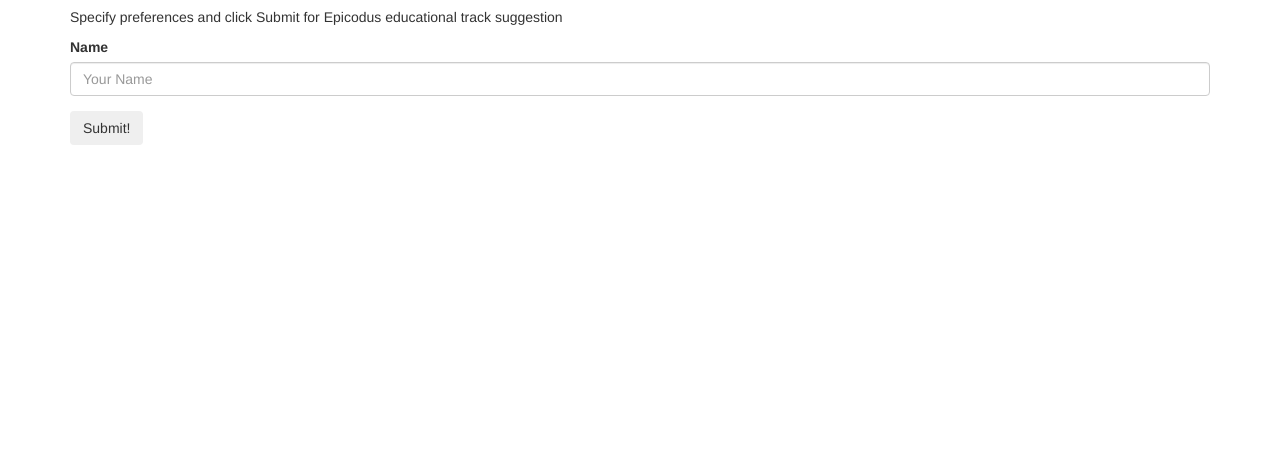
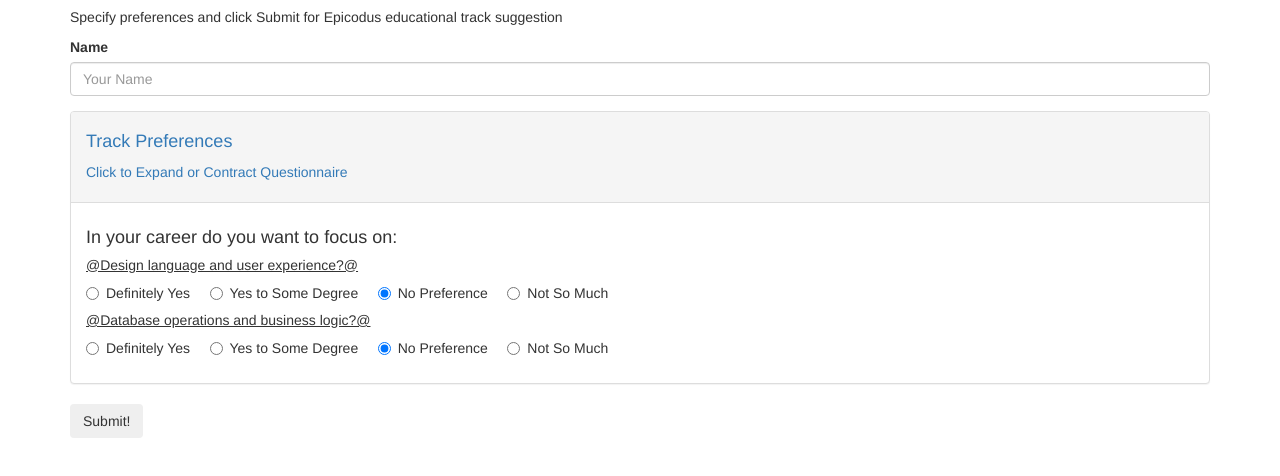
Before and after one commit to bseaver/track-suggester, a plain HTML site: page index.html in a window 1280 px wide. Shown: the part 56-532 px from the top of the page. Drawn offline with Linux system fonts and the light colour scheme.

Commit message:
add content to index.html as template for further questions

```diff
--- a/index.html
+++ b/index.html
@@ -20,11 +20,74 @@
             <input type="text" class="form-control" id="inputName" placeholder="Your Name">
           </div>
 
+          <div class="panel panel-default">
+            <div class="panel-heading">
+              <!-- Style header content as link. "#" means it does not open a new page -->
+              <a href="#">
+                <h4>Track Preferences</h4>
+                <p>Click to Expand or Contract Questionnaire</p>
+              </a>
+            </div>
+
+            <div class="panel-body">
+              <h4>In your career do you want to focus on:</h4>
+              <!-- The following is Header and Radio Buttons are a template
+                   The @ signs are used to delimite
+                   the replaceable question text
+                   and the replaceable radio button name -->
+              <h5><u>@Design language and user experience?@</u></h5>
+
+              <div class="radio">
+                <label>
+                  <input type="radio" name="@preference-N@" value ="2">
+                  Definitely Yes &nbsp; &nbsp;
+                </label>
+                <label>
+                  <input type="radio" name="@preference-N@" value ="1">
+                  Yes to Some Degree &nbsp; &nbsp;
+                </label>
+                <label>
+                  <input type="radio"  name="@preference-N@" value ="0" checked>
+                  No Preference &nbsp; &nbsp;
+                </label>
+                <label>
+                  <input type="radio"  name="@preference-N@" value ="-1">
+                  Not So Much
+                </label>
+              </div>
+
+              <h5><u>@Database operations and business logic?@</u></h5>
+
+              <div class="radio">
+                <label>
+                  <input type="radio" name="@preference-N2@" value ="2">
+                  Definitely Yes &nbsp; &nbsp;
+                </label>
+                <label>
+                  <input type="radio" name="@preference-N2@" value ="1">
+                  Yes to Some Degree &nbsp; &nbsp;
+                </label>
+                <label>
+                  <input type="radio"  name="@preference-N2@" value ="0" checked>
+                  No Preference &nbsp; &nbsp;
+                </label>
+                <label>
+                  <input type="radio"  name="@preference-N2@" value ="-1">
+                  Not So Much
+                </label>
+              </div>
+
+
+
+            </div>
+
+          </div> <!-- End panel -->
+
           <button type="submit" class="btn">
             Submit!
           </button>
 
-        </form>
+        </form> <!-- End Form -->
 
         <div id="suggestions" class="well hidden">
           <h4><u>Track Suggestions</u></h4>
```
